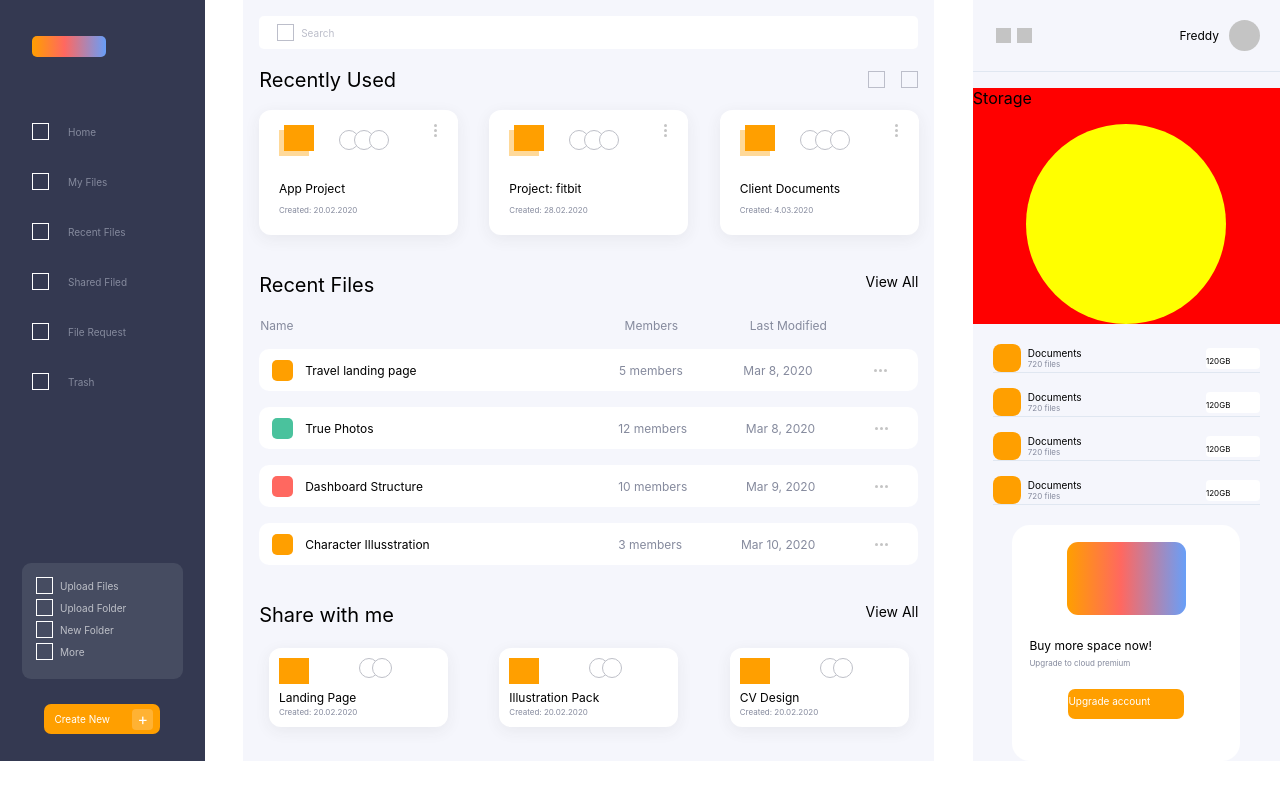
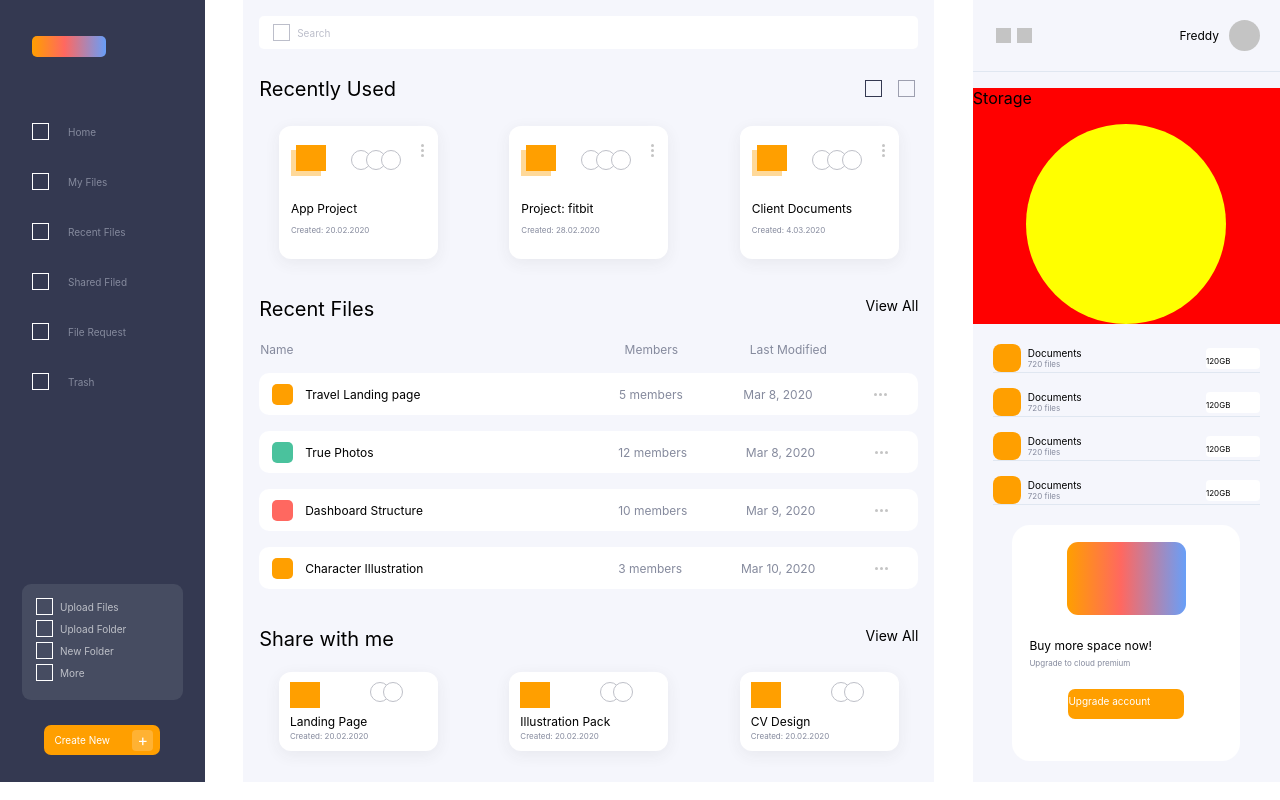
Before and after one commit to Freddy-Bedregal/styling-challenge, a React (Create React App) app: page / in a window 1280 px wide. Built offline with nearby package versions, Linux system fonts and the light colour scheme.

Commit message:
Medium Part Components fixed

```diff
--- a/src/App.tsx
+++ b/src/App.tsx
@@ -23,10 +23,10 @@ function App() {
   {name: 'Shared Filed'}, {name: 'File Request'}, {name: 'Trash'}]
 
   const largeCardOptions = [
-    {name: 'Travel landing page', members: '5 members', modified: 'Mar 8, 2020', color: '#FF9F00'},
+    {name: 'Travel Landing page', members: '5 members', modified: 'Mar 8, 2020', color: '#FF9F00'},
     {name: 'True Photos', members: '12 members', modified: 'Mar 8, 2020', color: '#4AC29D'},
     {name: 'Dashboard Structure', members: '10 members', modified: 'Mar 9, 2020', color: '#FF6860'},
-    {name: 'Character Illusstration', members: '3 members', modified: 'Mar 10, 2020', color: '#FF9F00'}
+    {name: 'Character Illustration', members: '3 members', modified: 'Mar 10, 2020', color: '#FF9F00'}
   ]
 
   return (
--- a/src/components/MediumPart/CardBig/CardBig.css
+++ b/src/components/MediumPart/CardBig/CardBig.css
@@ -1,16 +1,18 @@
 .card-big-container{
     width: 159px;
-    height: auto;
+    height: 133px;
     background-color: white;
     box-shadow: 0px 4px 16px rgba(58, 58, 58, 0.07);
     border-radius: 12px;
     display: flex;
     flex-direction: column;
-    padding: 20px;
+    justify-content: center;
 }
 
 .row-icons{
     display: flex;
+    margin-left: 12px;
+    margin-right: 13px;
 }
 
 .orange-square{
@@ -77,6 +79,7 @@
     font-size: 12px;
     text-align: start;
     margin-top: 25px;
+    margin-left: 12px;
 }
 
 .card-detail{
@@ -85,4 +88,5 @@
     color: #858A9D;
     text-align: start;
     margin-top: 10px;
+    margin-left: 12px;
 }
--- a/src/components/MediumPart/LabelTop/LabelTop.css
+++ b/src/components/MediumPart/LabelTop/LabelTop.css
@@ -3,7 +3,10 @@
     height: 29px;
     display: flex;
     align-items: center;
-    margin: 16px;
+    margin-top: 25px;
+    margin-left: 16px;
+    margin-right: 19px;
+    margin-bottom: 23px;
 }
 
 .left-text{
@@ -13,7 +16,7 @@
 .label-left-square{
     width: 15px;
     height: 15px;
-    border: 1px solid #BCBECA;
+    border: 1px solid #343951;
     margin-left: 16px;
     margin-left: auto;
 }
@@ -21,6 +24,6 @@
 .label-left-square-end{
     width: 15px;
     height: 15px;
-    border: 1px solid #BCBECA;
+    border: 1px solid #9D9FAF;
     margin-left: 16px;
 }
--- a/src/components/MediumPart/SearchBar/SearchBar.css
+++ b/src/components/MediumPart/SearchBar/SearchBar.css
@@ -13,7 +13,7 @@
     width: 15px;
     height: 15px;
     border: 1px solid #BCBECA;
-    margin-left: 16px;
+    margin-left: 12px;
 }
 
 .search-bar-text{
--- a/src/components/MediumPart/SmallCard/SmallCard.css
+++ b/src/components/MediumPart/SmallCard/SmallCard.css
@@ -1,18 +1,19 @@
 .card-small-container{
     width: 159px;
-    height: auto;
-    padding: 10px;
+    height: 79px;
     background-color: white;
     box-shadow: 0px 4px 16px rgba(58, 58, 58, 0.07);
     border-radius: 12px;
     display: flex;
     flex-direction: column;
+    justify-content: center;
+    margin-bottom: 31px;
 }
 
 .card-small-row-icons{
     display: flex;
     justify-content: start;
-    margin-bottom: 6px;
+    margin-left: 11px;
 }
 
 .card-small-orange-square{
@@ -43,6 +44,8 @@
 .card-small-title{
     font-size: 12px;
     text-align: start;
+    margin-top: 6px;
+    margin-left: 11px;
 }
 
 .card-small-detail{
@@ -50,4 +53,5 @@
     color: #858A9D;
     text-align: start;
     margin-top: 2px;
+    margin-left: 11px;
 }
```
